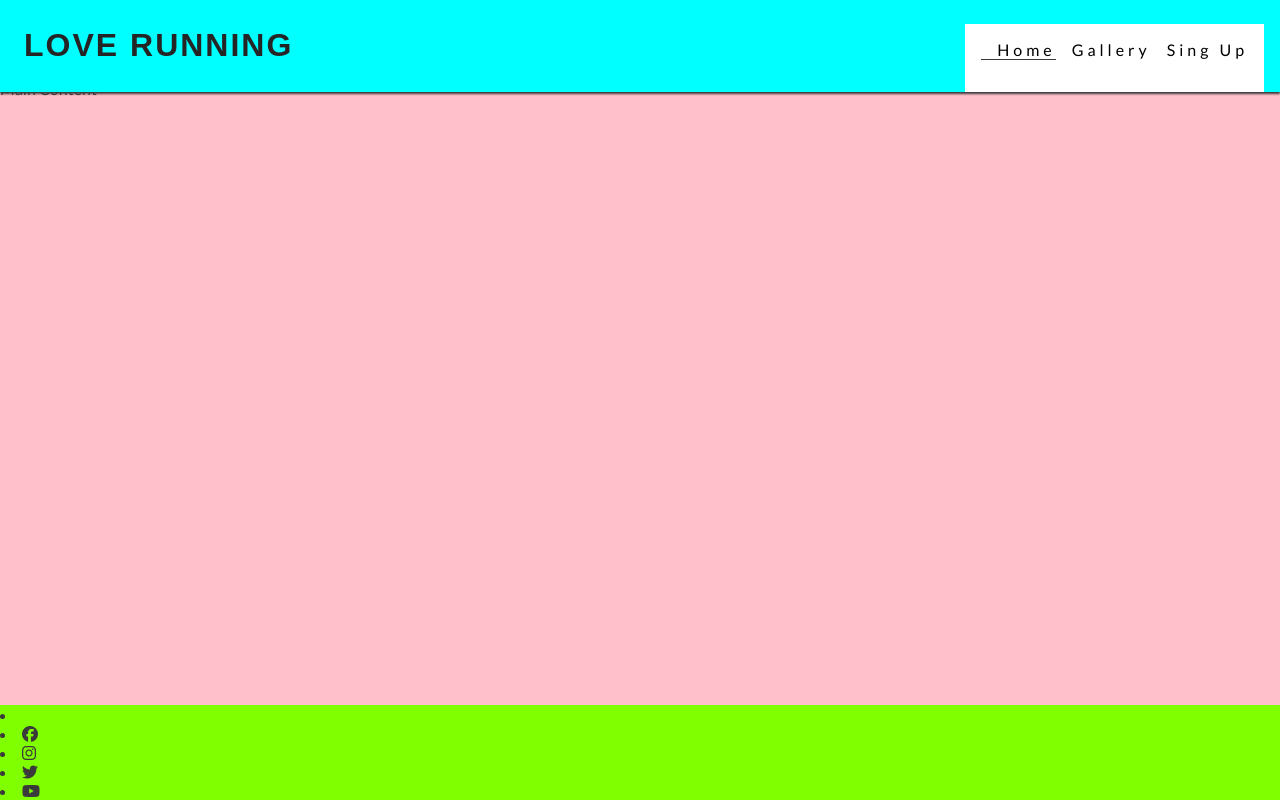
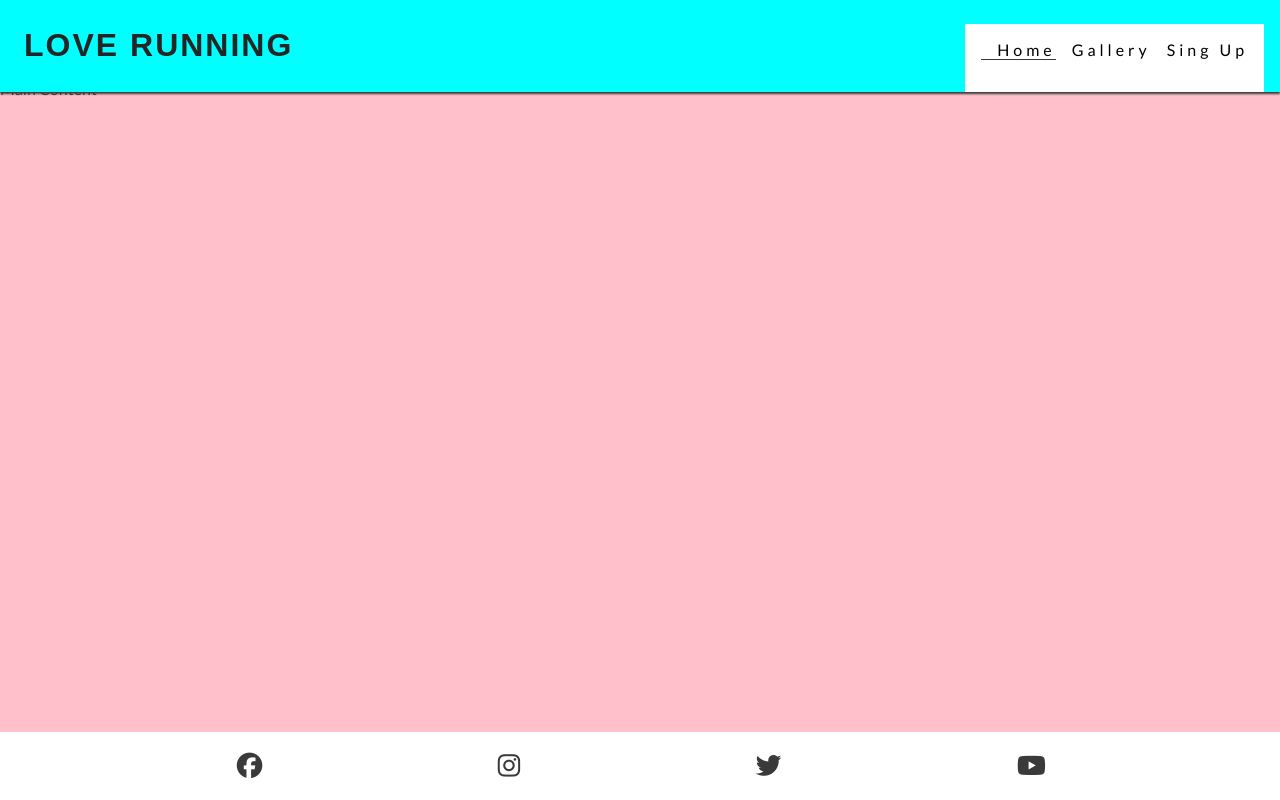
Before and after one commit to younic7/love-Running, a plain HTML site: page index.html in a window 1280 px wide. Drawn offline with Linux system fonts and the light colour scheme.

Commit message:
style footer icons for all screen sizes

```diff
--- a/css/style.css
+++ b/css/style.css
@@ -85,9 +85,21 @@
     border-bottom:1px solid#3a3a3a ;
 }
 /*footer*/
-footer{
-    background-color: chartreuse;
+#social-networks{
+
+    display: flex;
+    text-align: center;
+    list-style-type: none;
+
+    padding: 20px 0;
+    justify-content: space-evenly;
 }
+#social-networks i{
+    padding: 5%;
+    font-size: 160%;
+    color:#3a3a3a;
+}
+
 /*Media query: tablets and larger(768px and up)*/
 @media screen and (min-width:768px){
 
--- a/index.html
+++ b/index.html
@@ -39,7 +39,7 @@
   <main> Main Content </main>
   <!--footer-->
   <footer>
-    <li>
+    <ul id="social-networks">
       <li><a href="https://www.facebook.com/" target="_blank" rel="noopener" aria-label="visit our facebook page(opens in new tab)"></a><i class="fa-brands fa-facebook"></i></li>
       <li><a href="https://www.instagram.com/" target="_blank" rel="noopener" aria-label="visit our instagram page(opens in new tab)"></a><i class="fa-brands fa-instagram"></i></li>
       <li><a href="https://www.twitter.com/" target="_blank" rel="noopener" aria-label="visit our twitter page(opens in new tab)"></a><i class="fa-brands fa-twitter"></i></li>
```
